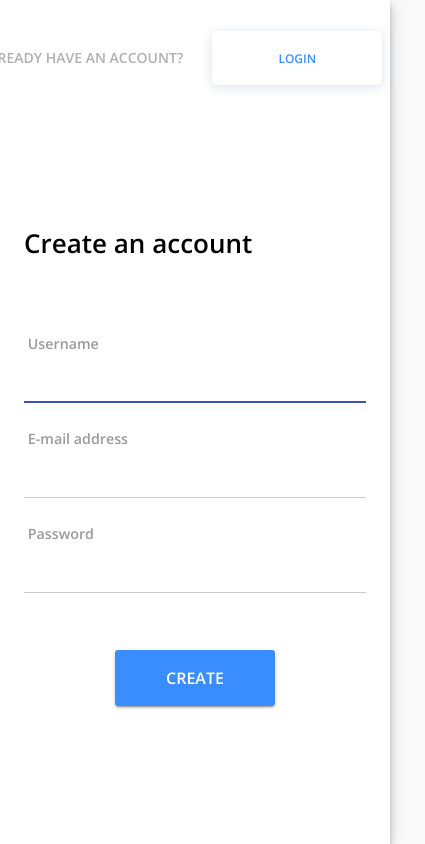
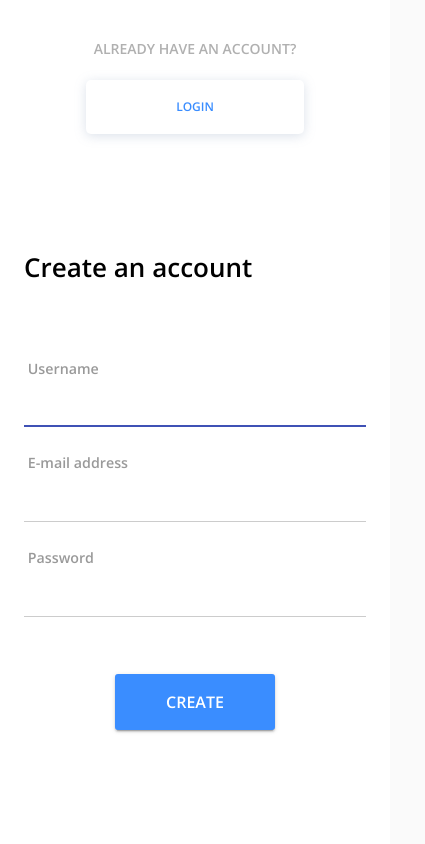
Before and after one commit to bschade18/schade-messenger, a React (Create React App) app in the folder client/: page /signup in a window 390 px wide. Shown: the whole page, 425 px wide, since content can reach past the window. Built offline with nearby package versions, Linux system fonts and the light colour scheme; no server answers.

Commit message:
move remaining styles to style directory and cleanup responsiveness

```diff
--- a/client/src/components/LandingLinks.jsx
+++ b/client/src/components/LandingLinks.jsx
@@ -2,34 +2,7 @@ import React from 'react';
 import Box from '@material-ui/core/Box';
 import Button from '@material-ui/core/Button';
 import { Link } from 'react-router-dom';
-import { makeStyles } from '@material-ui/core/styles';
-
-const useStyles = makeStyles((theme) => ({
-  acctLinks: {
-    [theme.breakpoints.down('xs')]: {
-      alignSelf: 'center',
-    },
-  },
-  link: { textDecoration: 'none', display: 'flex', flexWrap: 'nowrap' },
-  accBtn: {
-    width: 170,
-    height: 54,
-    borderRadius: 5,
-    filter: 'drop-shadow(0px 2px 6px rgba(74,106,149,0.2))',
-    backgroundColor: '#ffffff',
-    color: '#3a8dff',
-    boxShadow: 'none',
-    marginRight: 35,
-  },
-  noAccBtn: {
-    fontSize: 14,
-    color: '#b0b0b0',
-    fontWeight: 400,
-    textAlign: 'center',
-    marginRight: 21,
-    whiteSpace: 'nowrap',
-  },
-}));
+import { useStyles } from '../styles/LandingLinks';
 
 const LandingLinks = ({ noAcctBtnText, acctBtnText, route }) => {
   const classes = useStyles();
--- a/client/src/components/LandingWelcome.jsx
+++ b/client/src/components/LandingWelcome.jsx
@@ -1,16 +1,6 @@
 import React from 'react';
 import Grid from '@material-ui/core/Grid';
-
-import { makeStyles } from '@material-ui/core/styles';
-
-const useStyles = makeStyles(() => ({
-  welcome: {
-    fontSize: 26,
-    paddingBottom: 20,
-    color: '#000000',
-    fontWeight: 500,
-  },
-}));
+import { useStyles } from '../styles/LandingWelcome';
 
 const LandingLinks = ({ welcomeText }) => {
   const classes = useStyles();
--- a/client/src/components/NoMessages.jsx
+++ b/client/src/components/NoMessages.jsx
@@ -1,18 +1,5 @@
 import React from 'react';
-import { makeStyles } from '@material-ui/core/styles';
-
-const useStyles = makeStyles((theme) => ({
-  noMessages: {
-    display: 'flex',
-    flexDirection: 'column',
-    justifyContent: 'center',
-    alignItems: 'center',
-    height: '100%',
-  },
-  noMessagesHeading: {
-    fontSize: '22px',
-  },
-}));
+import { useStyles } from '../styles/NoMessages';
 
 const NoMessages = () => {
   const classes = useStyles();
--- a/client/src/layout/LandingLayout.jsx
+++ b/client/src/layout/LandingLayout.jsx
@@ -4,41 +4,7 @@ import Hidden from '@material-ui/core/Hidden';
 import Grid from '@material-ui/core/Grid';
 import Paper from '@material-ui/core/Paper';
 import CssBaseline from '@material-ui/core/CssBaseline';
-import { makeStyles } from '@material-ui/core/styles';
-
-const useStyles = makeStyles((theme) => ({
-  root: {
-    minHeight: '100vh',
-    '& .MuiInput-underline:before': {
-      borderBottom: '1.2px solid rgba(0, 0, 0, 0.2)',
-    },
-  },
-  heroText: {
-    fontSize: 26,
-    textAlign: 'center',
-    color: 'white',
-    marginTop: 30,
-    maxWidth: 300,
-  },
-  overlay: {
-    backgroundImage:
-      'linear-gradient(180deg, rgb(58,141,255, 0.85) 0%, rgb(134,185,255, 0.85) 100%)',
-    backgroundSize: 'cover',
-    backgroundPosition: 'center',
-    flexDirection: 'column',
-    minHeight: '100vh',
-    paddingBottom: 145,
-    display: 'flex',
-    alignItems: 'center',
-    justifyContent: 'center',
-  },
-  image: {
-    backgroundImage: 'url(./images/bg-img.png)',
-    backgroundRepeat: 'no-repeat',
-    backgroundSize: 'cover',
-    backgroundPosition: 'center',
-  },
-}));
+import { useStyles } from '../styles/LandingLayout';
 
 const LandingLayout = ({ children }) => {
   const classes = useStyles();
--- /dev/null
+++ b/client/src/styles/LandingLayout.js
@@ -0,0 +1,35 @@
+import { makeStyles } from '@material-ui/core/styles';
+
+export const useStyles = makeStyles((theme) => ({
+  root: {
+    minHeight: '100vh',
+    '& .MuiInput-underline:before': {
+      borderBottom: '1.2px solid rgba(0, 0, 0, 0.2)',
+    },
+  },
+  heroText: {
+    fontSize: 26,
+    textAlign: 'center',
+    color: 'white',
+    marginTop: 30,
+    maxWidth: 300,
+  },
+  overlay: {
+    backgroundImage:
+      'linear-gradient(180deg, rgb(58,141,255, 0.85) 0%, rgb(134,185,255, 0.85) 100%)',
+    backgroundSize: 'cover',
+    backgroundPosition: 'center',
+    flexDirection: 'column',
+    minHeight: '100vh',
+    paddingBottom: 145,
+    display: 'flex',
+    alignItems: 'center',
+    justifyContent: 'center',
+  },
+  image: {
+    backgroundImage: 'url(./images/bg-img.png)',
+    backgroundRepeat: 'no-repeat',
+    backgroundSize: 'cover',
+    backgroundPosition: 'center',
+  },
+}));
--- /dev/null
+++ b/client/src/styles/LandingLinks.js
@@ -0,0 +1,45 @@
+import { makeStyles } from '@material-ui/core/styles';
+
+export const useStyles = makeStyles((theme) => ({
+  acctLinks: {
+    [theme.breakpoints.down('xs')]: {
+      alignSelf: 'center',
+    },
+  },
+  link: {
+    textDecoration: 'none',
+    display: 'flex',
+    flexWrap: 'nowrap',
+    [theme.breakpoints.down('xs')]: {
+      display: 'flex',
+      flexDirection: 'column',
+      alignItems: 'center',
+    },
+  },
+  accBtn: {
+    width: 170,
+    height: 54,
+    borderRadius: 5,
+    filter: 'drop-shadow(0px 2px 6px rgba(74,106,149,0.2))',
+    backgroundColor: '#ffffff',
+    color: '#3a8dff',
+    boxShadow: 'none',
+    marginRight: 35,
+    [theme.breakpoints.down('xs')]: {
+      marginRight: '0px',
+      width: '100%',
+    },
+  },
+  noAccBtn: {
+    fontSize: 14,
+    color: '#b0b0b0',
+    fontWeight: 400,
+    textAlign: 'center',
+    marginRight: 21,
+    whiteSpace: 'nowrap',
+    [theme.breakpoints.down('xs')]: {
+      marginRight: '0px',
+      marginBottom: '12px',
+    },
+  },
+}));
--- /dev/null
+++ b/client/src/styles/LandingWelcome.js
@@ -0,0 +1,10 @@
+import { makeStyles } from '@material-ui/core/styles';
+
+export const useStyles = makeStyles(() => ({
+  welcome: {
+    fontSize: 26,
+    paddingBottom: 20,
+    color: '#000000',
+    fontWeight: 500,
+  },
+}));
--- /dev/null
+++ b/client/src/styles/NoMessages.js
@@ -0,0 +1,14 @@
+import { makeStyles } from '@material-ui/core/styles';
+
+export const useStyles = makeStyles(() => ({
+  noMessages: {
+    display: 'flex',
+    flexDirection: 'column',
+    justifyContent: 'center',
+    alignItems: 'center',
+    height: '100%',
+  },
+  noMessagesHeading: {
+    fontSize: '22px',
+  },
+}));
```
Also changed, not shown: client/src/components/SnackbarAlert.jsx (+0 -34 lines).
